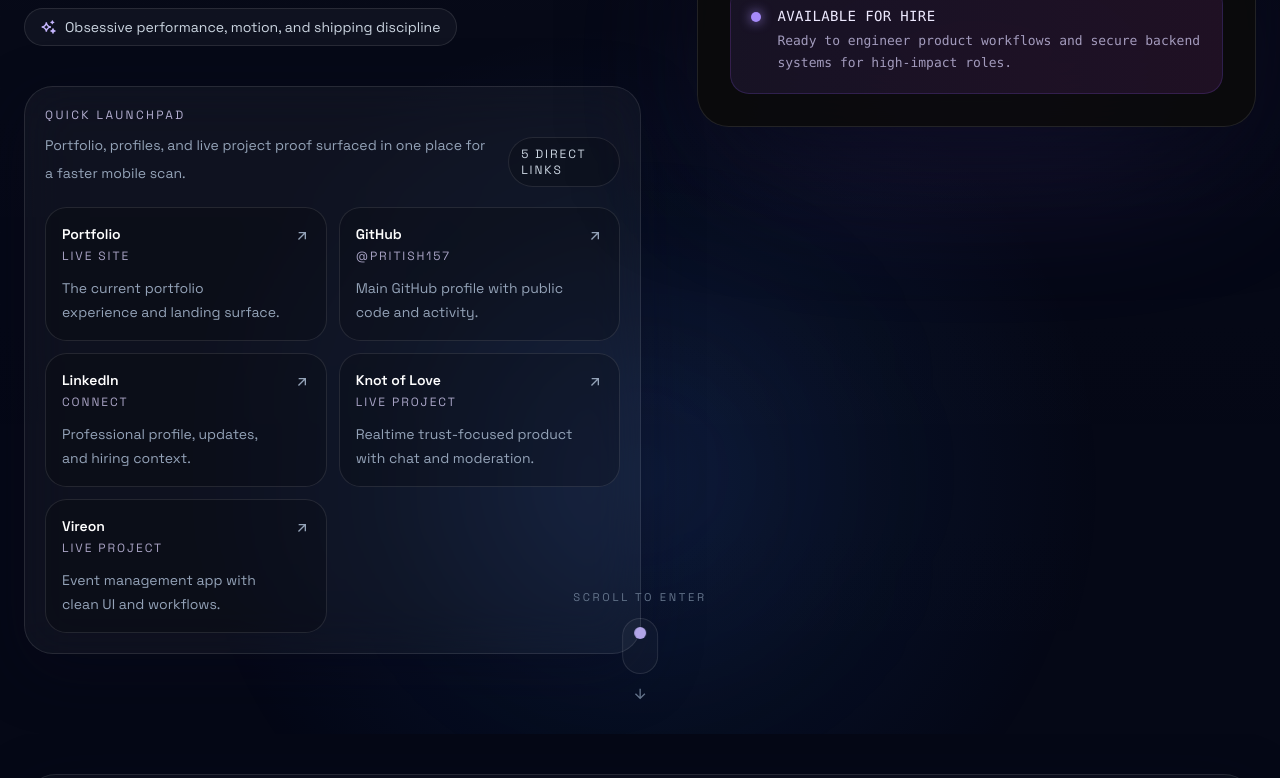
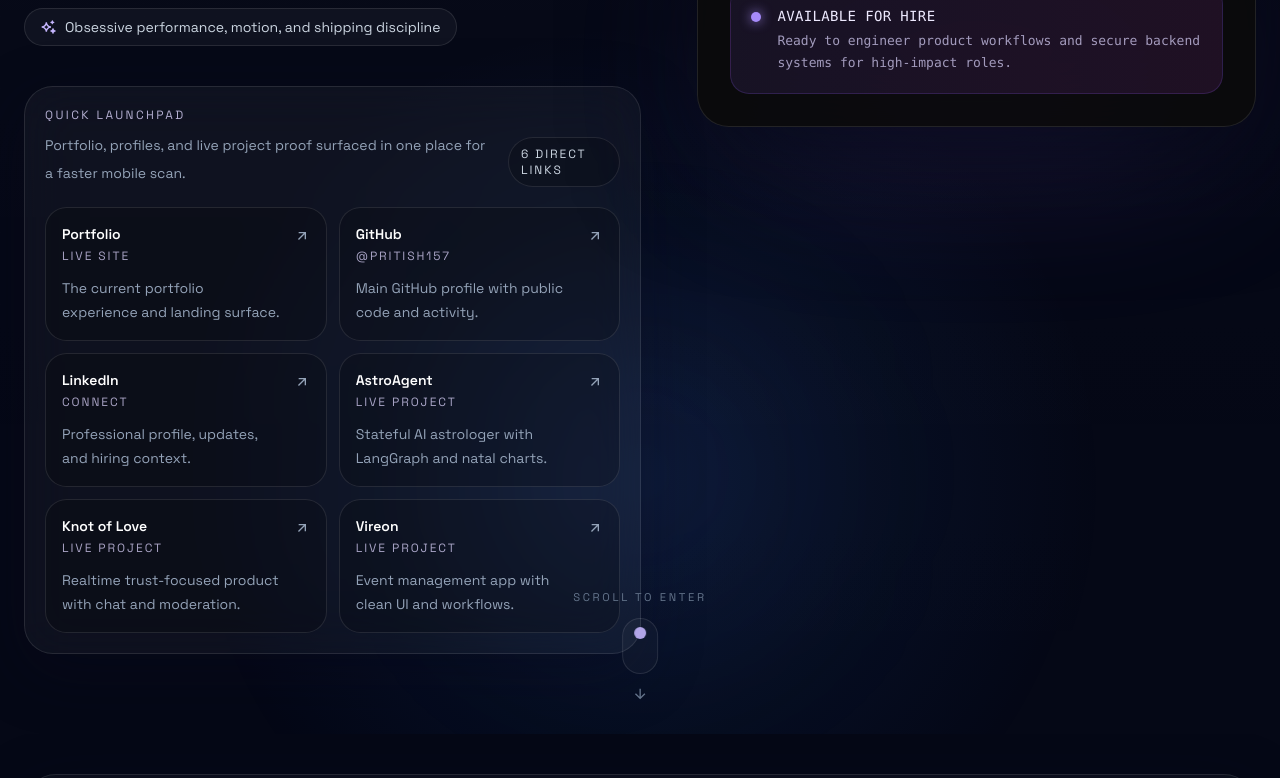
Before and after one commit to pritish157/Pritish-dev, a Next.js app in the folder frontend/: page / in a window 1280 px wide. Shown: the part 920-1698 px from the top of the page. Built offline with nearby package versions, Linux system fonts and the light colour scheme; a web font is replaced by a local one.

Commit message:
feat: add Aradhana AstroAgent project to portfolio

```diff
--- a/frontend/components/sections/featured-projects.tsx
+++ b/frontend/components/sections/featured-projects.tsx
@@ -1,6 +1,6 @@
 "use client";
 
-import { useMemo, useState } from "react";
+import { useEffect, useMemo, useState } from "react";
 import { AnimatePresence, motion } from "framer-motion";
 import {
   RiArrowLeftSLine,
@@ -23,8 +23,128 @@
 import { featuredProjects, type Project } from "@/lib/data/portfolio";
 import { cn } from "@/lib/utils";
 
+function AgentPreviewSurface() {
+  const [step, setStep] = useState(0);
+  const [streamText, setStreamText] = useState("");
+
+  const fullText = "Namaste. At the moment of birth, the Sun was aligned in Pisces at 23°30', while the Ascendant was rising in Cancer...";
+
+  useEffect(() => {
+    const interval = setInterval(() => {
+      setStep((prev) => (prev + 1) % 5);
+    }, 2500);
+
+    return () => clearInterval(interval);
+  }, []);
+
+  useEffect(() => {
+    if (step === 4) {
+      let index = 0;
+      setStreamText("");
+      const timer = setInterval(() => {
+        if (index < fullText.length) {
+          setStreamText((prev) => prev + fullText.charAt(index));
+          index++;
+        } else {
+          clearInterval(timer);
+        }
+      }, 30);
+      return () => clearInterval(timer);
+    } else {
+      setStreamText("");
+    }
+  }, [step]);
+
+  return (
+    <div className="relative h-64 overflow-hidden rounded-[1.5rem] border border-white/10 bg-[#070913] p-4 sm:p-5 font-mono">
+      <div className="absolute right-4 sm:right-5 top-4 sm:top-5 rounded-full border border-blue-500/20 bg-blue-500/10 px-3 py-1 text-[0.68rem] uppercase tracking-[0.18em] text-blue-300 backdrop-blur-md">
+        LangGraph Stateful Run
+      </div>
+
+      <div className="mt-8 flex h-full flex-col justify-between pb-8">
+        <div className="flex items-center justify-between px-2">
+          <div className="flex items-center gap-2 rounded-lg border border-white/5 bg-white/[0.02] px-2.5 py-1.5 text-[10px] text-slate-400">
+            <span className={cn(
+              "h-1.5 w-1.5 rounded-full",
+              step === 0 ? "bg-blue-400 animate-pulse" : "bg-slate-500"
+            )} />
+            <span>Query: &quot;Einstein birth chart&quot;</span>
+          </div>
+
+          <div className="text-[10px] text-slate-500 uppercase tracking-wider">
+            Step: {step === 4 ? "4" : step}/4
+          </div>
+        </div>
+
+        <div className="relative my-2 flex items-center justify-between px-2 sm:px-6">
+          <svg className="absolute inset-x-0 top-1/2 h-8 w-full -translate-y-1/2 pointer-events-none z-0" style={{ opacity: 0.2 }}>
+            <line x1="15%" y1="50%" x2="45%" y2="50%" stroke="white" strokeWidth="2" strokeDasharray="4 4" />
+            <line x1="55%" y1="50%" x2="85%" y2="50%" stroke="white" strokeWidth="2" strokeDasharray="4 4" />
+          </svg>
+
+          <div className={cn(
+            "relative z-10 flex flex-col items-center gap-1 rounded-xl border px-2.5 py-1.5 text-center transition-all duration-500",
+            step === 0
+              ? "border-blue-500/50 bg-blue-500/15 text-blue-200 shadow-[0_0_15px_rgba(59,130,246,0.35)]"
+              : "border-white/5 bg-white/[0.02] text-slate-500"
+          )}>
+            <span className="text-[9px] font-bold">🔮 ROUTER</span>
+            <span className="text-[8px] opacity-80">classify_intent</span>
+          </div>
+
+          <div className={cn(
+            "relative z-10 flex flex-col items-center gap-1 rounded-xl border px-2.5 py-1.5 text-center transition-all duration-500",
+            step === 1 || step === 3
+              ? "border-violet-500/50 bg-violet-500/15 text-violet-200 shadow-[0_0_15px_rgba(139,92,246,0.35)]"
+              : "border-white/5 bg-white/[0.02] text-slate-500"
+          )}>
+            <span className="text-[9px] font-bold">🧠 AGENT</span>
+            <span className="text-[8px] opacity-80">gemini_llm</span>
+          </div>
+
+          <div className={cn(
+            "relative z-10 flex flex-col items-center gap-1 rounded-xl border px-2.5 py-1.5 text-center transition-all duration-500",
+            step === 2
+              ? "border-amber-500/50 bg-amber-500/15 text-amber-200 shadow-[0_0_15px_rgba(245,158,11,0.35)]"
+              : "border-white/5 bg-white/[0.02] text-slate-500"
+          )}>
+            <span className="text-[9px] font-bold">🔧 TOOLS</span>
+            <span className="text-[8px] opacity-80">compute_chart</span>
+          </div>
+        </div>
+
+        <div className={cn(
+          "rounded-xl border p-3 min-h-[4.5rem] transition-all duration-500",
+          step === 4
+            ? "border-emerald-500/20 bg-emerald-500/5"
+            : "border-white/5 bg-white/[0.02]"
+        )}>
+          <div className="flex items-center justify-between text-[9px] mb-1.5 font-bold">
+            <span className={step === 4 ? "text-emerald-400" : "text-slate-500"}>⚡ SSE STREAMING</span>
+            {step === 4 && <span className="h-1.5 w-1.5 rounded-full bg-emerald-400 animate-pulse" />}
+          </div>
+          <p className={cn(
+            "text-[10px] leading-relaxed",
+            step === 4 ? "text-emerald-200/90" : "text-slate-600"
+          )}>
+            {step === 4 ? (
+              streamText || "Connecting stream..."
+            ) : (
+              <span>[Stream idle. Waiting for LLM agent completion...]</span>
+            )}
+          </p>
+        </div>
+      </div>
+    </div>
+  );
+}
+
 function PreviewSurface({ project }: { project: Project }) {
   const accentStyle = { boxShadow: `0 0 0 1px ${project.accent}22, inset 0 0 0 1px rgba(255,255,255,0.04)` };
+
+  if (project.preview === "agent") {
+    return <AgentPreviewSurface />;
+  }
 
   if (project.preview === "chat") {
     return (
@@ -289,7 +409,7 @@
                           <h3 className="mt-3 font-display text-3xl tracking-[-0.05em] text-white">{currentProject.title}</h3>
                         </div>
                         <div className="rounded-full border border-white/10 bg-white/[0.05] p-3.5">
-                          {currentProject.preview === "chat" ? (
+                          {currentProject.preview === "chat" || currentProject.preview === "agent" ? (
                             <RiSparklingLine className="h-6 w-6 text-violet-200" />
                           ) : currentProject.preview === "events" ? (
                             <RiCalendarScheduleLine className="h-6 w-6 text-fuchsia-200" />
--- a/frontend/components/sections/hero-section.tsx
+++ b/frontend/components/sections/hero-section.tsx
@@ -201,7 +201,7 @@
                 </p>
               </div>
               <span className="inline-flex w-fit rounded-full border border-white/10 bg-black/20 px-3 py-2 text-xs uppercase tracking-[0.16em] text-slate-300">
-                5 direct links
+                6 direct links
               </span>
             </div>
 
--- a/frontend/lib/data/portfolio.ts
+++ b/frontend/lib/data/portfolio.ts
@@ -23,7 +23,7 @@
   summary: string;
   impact: string;
   accent: string;
-  preview: "chat" | "events" | "security" | "ops";
+  preview: "chat" | "events" | "security" | "ops" | "agent";
   stack: string[];
   metrics: Metric[];
   links: {
@@ -97,6 +97,13 @@
     category: "profile"
   },
   {
+    label: "AstroAgent",
+    href: "https://astro-agent-wheat.vercel.app",
+    shortLabel: "Live project",
+    description: "Stateful AI astrologer with LangGraph and natal charts.",
+    category: "project"
+  },
+  {
     label: "Knot of Love",
     href: "https://knot-of-love.vercel.app",
     shortLabel: "Live project",
@@ -156,6 +163,46 @@
 ] as const;
 
 export const featuredProjects: Project[] = [
+  {
+    id: "astro-agent",
+    title: "Aradhana AstroAgent",
+    eyebrow: "Agentic AI Astrologer",
+    summary:
+      "A stateful, multi-turn AI astrology agent built with LangGraph.js, featuring astronomical planetary longitude calculations, real-time Server-Sent Events (SSE) token streaming, and dynamic SVG natal chart generation.",
+    impact:
+      "Demonstrates advanced state machine flow control, real-time streamed responses, and mathematical client-side visualization in a production-ready system.",
+    accent: "#3B82F6",
+    preview: "agent",
+    stack: ["LangGraph.js", "Gemini 3.1", "Node.js", "Express", "MongoDB", "React", "Tailwind CSS", "SSE"],
+    metrics: [
+      { label: "Agent Architecture", value: "3-Node Stateful Graph" },
+      { label: "Execution Safeguard", value: "4-Step Hard Loop Cap" },
+      { label: "Calculations Engine", value: "astronomy-engine" },
+      { label: "Testing Suite", value: "30-case Golden Set" }
+    ],
+    links: {
+      live: "https://astro-agent-wheat.vercel.app",
+      github: "https://github.com/pritish157/Aradhana-Astroagent"
+    },
+    challenge:
+      "Ensuring the agent resolves complex birth chart details, filters sensitive questions (medical/financial/legal), and streams output in real time without entering infinite tool loops.",
+    outcome: [
+      "Built a stateful agent graph in LangGraph.js with routing logic based on rule-based fast paths and LLM intent classification.",
+      "Calculated exact celestial coordinate longitudes using astronomy-engine and computed Equal House Ascendant coordinates using spherical trigonometry.",
+      "Implemented a comprehensive evaluation runner with automatic tone scoring, geocoding validation, and Git hash tracking for regression testing."
+    ],
+    architecture: [
+      "Node.js + Express backend orchestrating API streams and database connections.",
+      "LangGraph.js state manager implementing the Router-Agent-Tools control loop.",
+      "MongoDB Atlas for session persistence, user profiles, and 30-day TTL geocoding cache.",
+      "Vite + React frontend displaying real-time streaming tokens and dynamic circular SVG charts."
+    ],
+    highlights: [
+      "Rigorous LLM-as-judge and deterministic testing harness.",
+      "Token-by-token streaming with Server-Sent Events (SSE).",
+      "Pure mathematical calculations with high precision."
+    ]
+  },
   {
     id: "knot-of-love",
     title: "Knot of Love",
```
